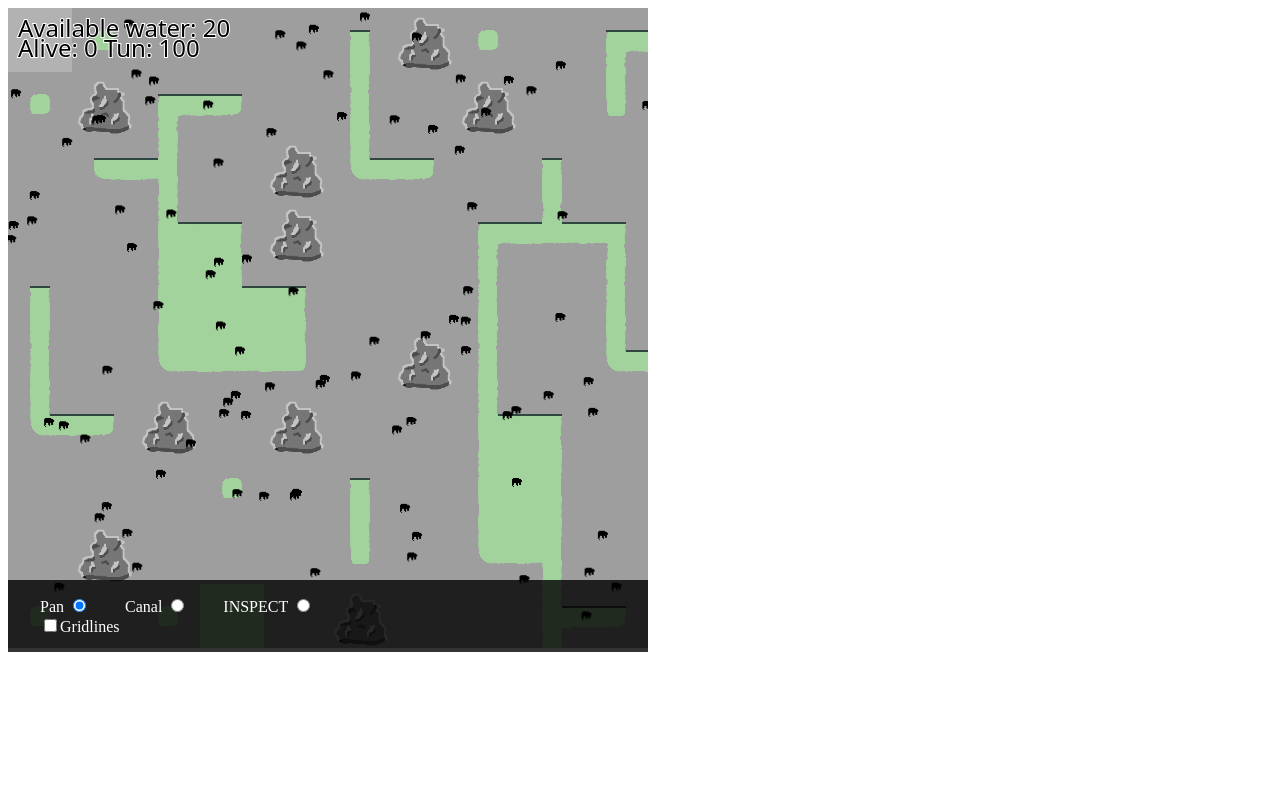
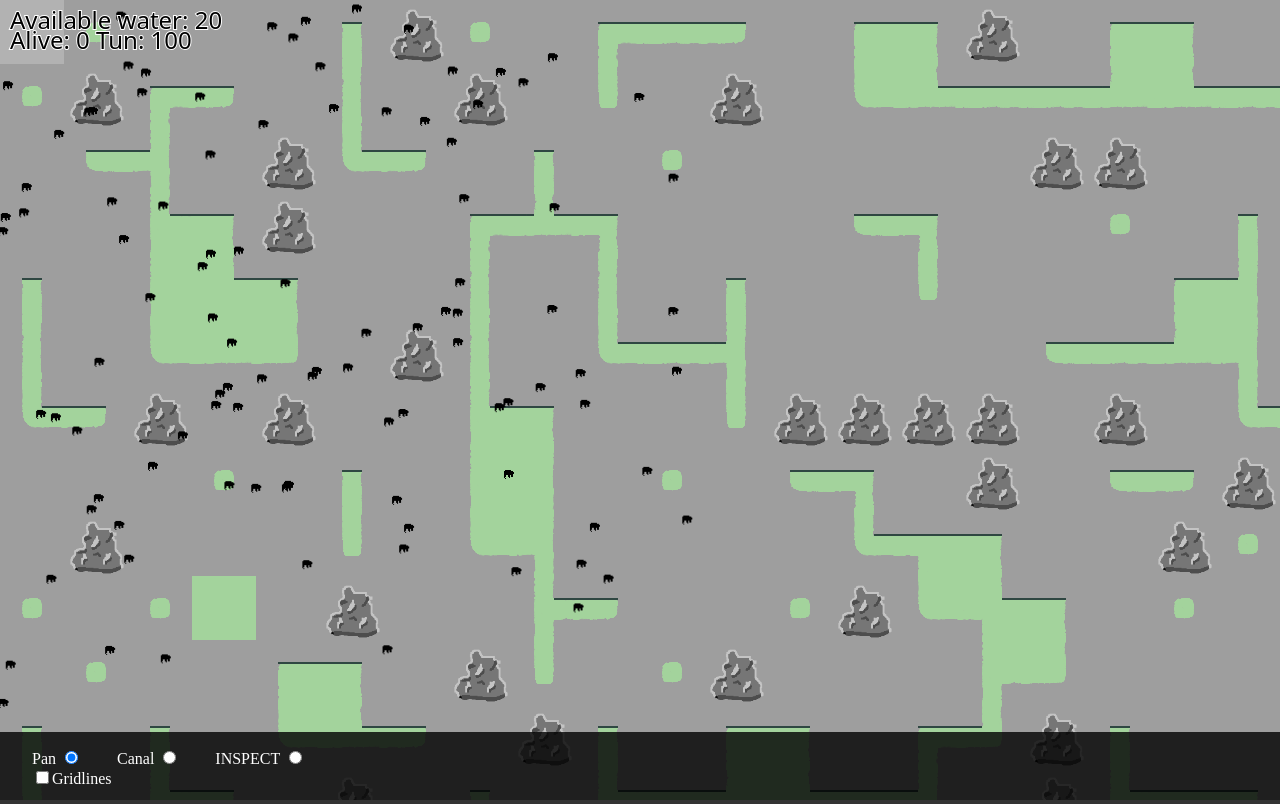
Before and after one commit to What-Guns/tardigrame, a website with bundled scripts: page index.html in a window 1280 px wide. Built offline with nearby package versions, Linux system fonts and the light colour scheme.

Commit message:
The canvas size is dynamic.

```diff
--- a/index.ts
+++ b/index.ts
@@ -11,7 +11,10 @@ async function startTheGameAlready() {
   console.log(`Everything has loaded now`);
   const canvas = document.querySelector('canvas')!;
   const game = new Game(canvas);
+  sizeCanvas();
   requestAnimationFrame(tick);
+
+  addEventListener('resize', sizeCanvas);
 
   function tick(timestamp: number) {
     if(lastTick !== 0) {
@@ -45,6 +48,13 @@ async function startTheGameAlready() {
       }
     })
   }
+
+  function sizeCanvas() {
+    canvas.width = window.innerWidth;
+    canvas.height = window.innerHeight;
+    game.viewport.width = canvas.width;
+    game.viewport.height = canvas.height;
+  }
 }
 
 startTheGameAlready();
--- a/style.css
+++ b/style.css
@@ -1,3 +1,9 @@
+body, html {
+  padding: 0;
+  margin: 0;
+  overflow: hidden;
+}
+
 .game-container {
   position: relative;
   display: inline-block;
```
